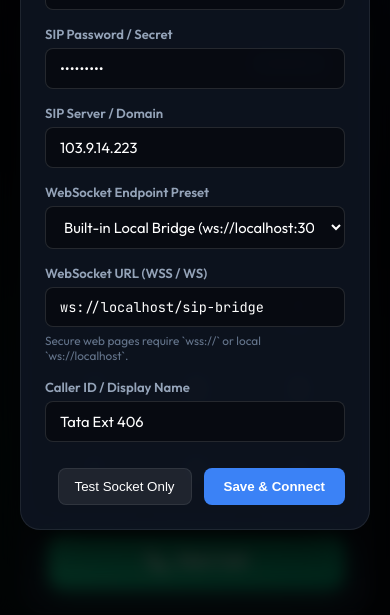
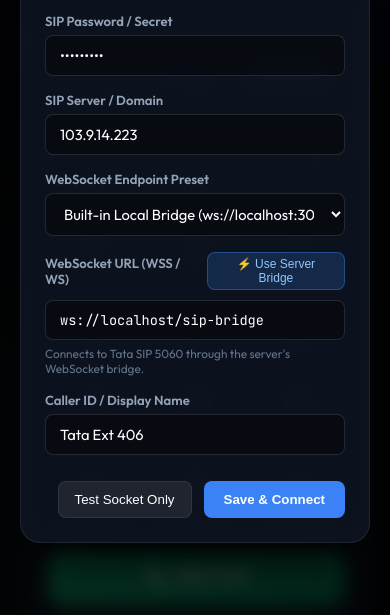
Before and after one commit to luckyneo12/sip_wss_calling, a website: page public/index.html in a window 390 px wide. Both pictures are taken after a click on the button 330 px from the left and 118 px from the top of the page. Shown: the part 227-842 px from the top of the page. Drawn offline with Linux system fonts and the light colour scheme.

Commit message:
feat: add Edit Config button directly on account strip and auto-bridge helper

```diff
--- a/public/app.js
+++ b/public/app.js
@@ -37,7 +37,10 @@
   const btnClearLogs = document.getElementById('btnClearLogs');
   const btnCopyLogs = document.getElementById('btnCopyLogs');
 
-  // Modals
+  // Modals & Config Triggers
+  const btnEditConfig = document.getElementById('btnEditConfig');
+  const accountInfoClickable = document.getElementById('accountInfoClickable');
+  const btnUseHostBridge = document.getElementById('btnUseHostBridge');
   const settingsModal = document.getElementById('settingsModal');
   const btnOpenSettings = document.getElementById('btnOpenSettings');
   const btnCloseSettings = document.getElementById('btnCloseSettings');
@@ -642,9 +645,21 @@
   });
 
   // --- Settings Modal Handlers ---
-  btnOpenSettings.addEventListener('click', () => {
+  function openSettings() {
     settingsModal.classList.remove('hidden');
-  });
+  }
+
+  btnOpenSettings.addEventListener('click', openSettings);
+  if (btnEditConfig) btnEditConfig.addEventListener('click', openSettings);
+  if (accountInfoClickable) accountInfoClickable.addEventListener('click', openSettings);
+  if (statusPill) statusPill.addEventListener('click', openSettings);
+
+  if (btnUseHostBridge) {
+    btnUseHostBridge.addEventListener('click', () => {
+      cfgWss.value = getDefaultWssUrl();
+      addLog('CONFIG', `Using Server Bridge: ${cfgWss.value}`, 'info');
+    });
+  }
 
   btnCloseSettings.addEventListener('click', () => {
     settingsModal.classList.add('hidden');
--- a/public/index.html
+++ b/public/index.html
@@ -64,11 +64,14 @@
 
         <!-- Active User Badge -->
         <div class="account-strip">
-          <div class="account-info">
+          <div class="account-info" id="accountInfoClickable" title="Click to change Extension / Password / Server">
             <span class="account-ext" id="activeExtBadge">Ext: 406</span>
             <span class="account-host" id="activeHostBadge">@ 103.9.14.223</span>
           </div>
-          <button id="btnToggleConnect" class="btn-sm btn-connect">Register</button>
+          <div class="account-actions">
+            <button id="btnEditConfig" type="button" class="btn-sm btn-edit-config" title="Edit SIP Credentials & Server">⚙️ Edit Config</button>
+            <button id="btnToggleConnect" type="button" class="btn-sm btn-connect">Register</button>
+          </div>
         </div>
 
         <!-- Phone Display Screen -->
@@ -215,9 +218,12 @@
         </div>
 
         <div class="form-group">
-          <label for="cfgWss">WebSocket URL (WSS / WS)</label>
+          <div style="display: flex; justify-content: space-between; align-items: center; margin-bottom: 4px;">
+            <label for="cfgWss">WebSocket URL (WSS / WS)</label>
+            <button type="button" id="btnUseHostBridge" class="btn-xs" style="color: #93c5fd; background: rgba(59, 130, 246, 0.2); border: 1px solid rgba(59, 130, 246, 0.4);">⚡ Use Server Bridge</button>
+          </div>
           <input type="text" id="cfgWss" class="form-input mono" value="ws://localhost:3000/sip-bridge" required>
-          <small class="form-help">Secure web pages require `wss://` or local `ws://localhost`.</small>
+          <small class="form-help">Connects to Tata SIP 5060 through the server's WebSocket bridge.</small>
         </div>
 
         <div class="form-group">
--- a/public/style.css
+++ b/public/style.css
@@ -314,17 +314,32 @@ body {
 .account-info {
   display: flex;
   flex-direction: column;
+  cursor: pointer;
+  transition: opacity 0.15s;
+}
+
+.account-info:hover {
+  opacity: 0.8;
 }
 
 .account-ext {
   font-size: 0.95rem;
   font-weight: 700;
   color: white;
+  display: flex;
+  align-items: center;
+  gap: 6px;
 }
 
 .account-host {
   font-size: 0.78rem;
   color: var(--text-muted);
+}
+
+.account-actions {
+  display: flex;
+  align-items: center;
+  gap: 8px;
 }
 
 .btn-sm {
@@ -335,6 +350,18 @@ body {
   cursor: pointer;
   transition: all 0.2s;
   border: none;
+}
+
+.btn-edit-config {
+  background: rgba(255, 255, 255, 0.08);
+  color: #e2e8f0;
+  border: 1px solid var(--border-subtle);
+}
+
+.btn-edit-config:hover {
+  background: rgba(255, 255, 255, 0.15);
+  color: white;
+  border-color: rgba(255, 255, 255, 0.25);
 }
 
 .btn-connect {
```
